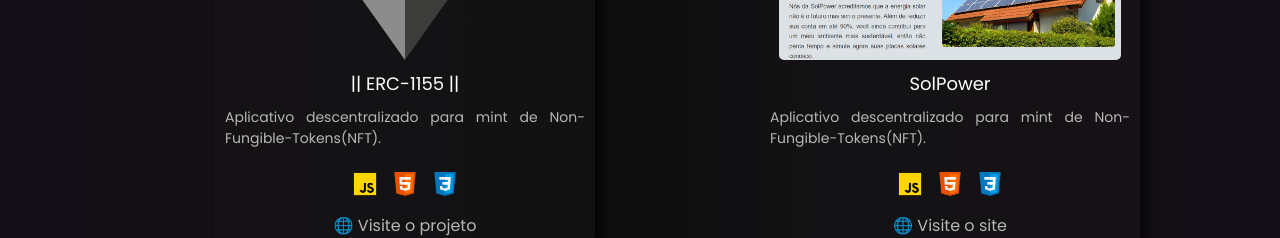
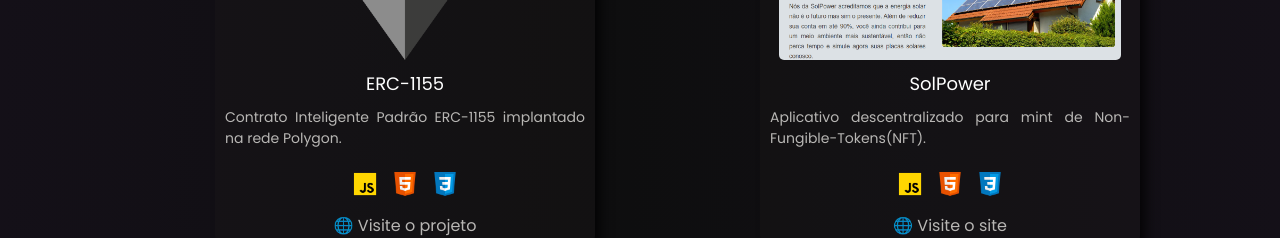
Before and after one commit to laisevdev/myPortfolio, a React (Vite) app: page / in a window 1280 px wide. Shown: the part 2523-2761 px from the top of the page. Built offline with nearby package versions, Linux system fonts and the light colour scheme.

Commit message:
[refactor]: description erc1155 project

```diff
--- a/src/components/Projects/Project.jsx
+++ b/src/components/Projects/Project.jsx
@@ -133,10 +133,10 @@ const Project = () => {
                         </a>
                         <div className='description'>
                             <h1>
-                                || ERC-1155 ||
+                                ERC-1155
                             </h1>
                             <p>
-                                Aplicativo descentralizado para mint de Non-Fungible-Tokens(NFT).
+                                Contrato Inteligente Padrão ERC-1155 implantado na rede Polygon.
                             </p>
                         </div>
                         <div className='technologies'>
```
